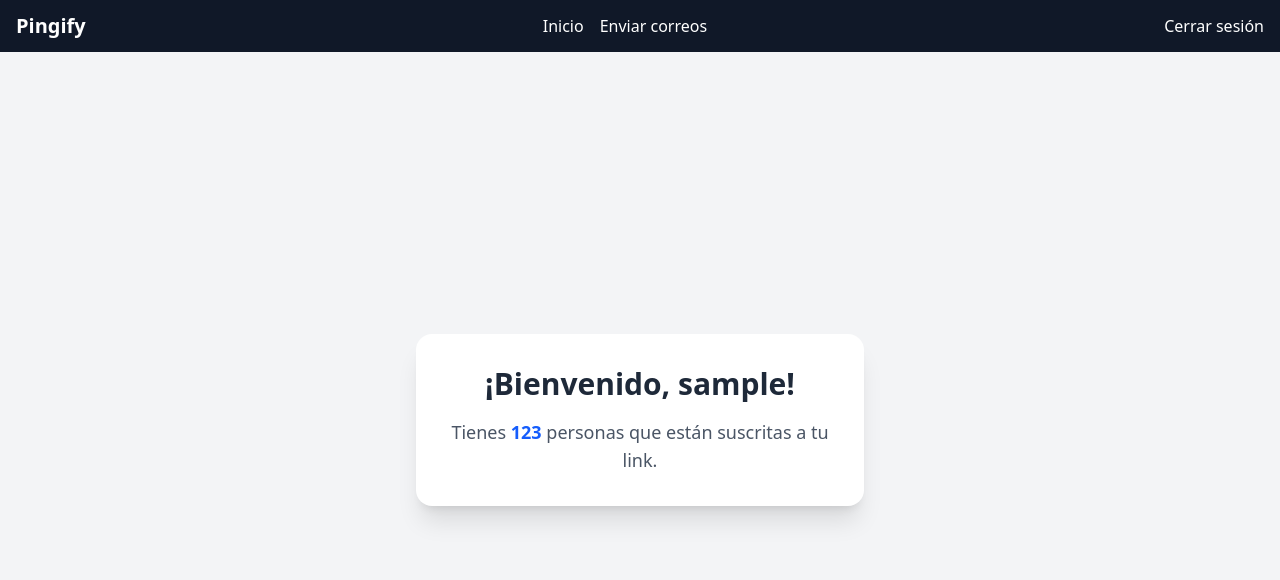
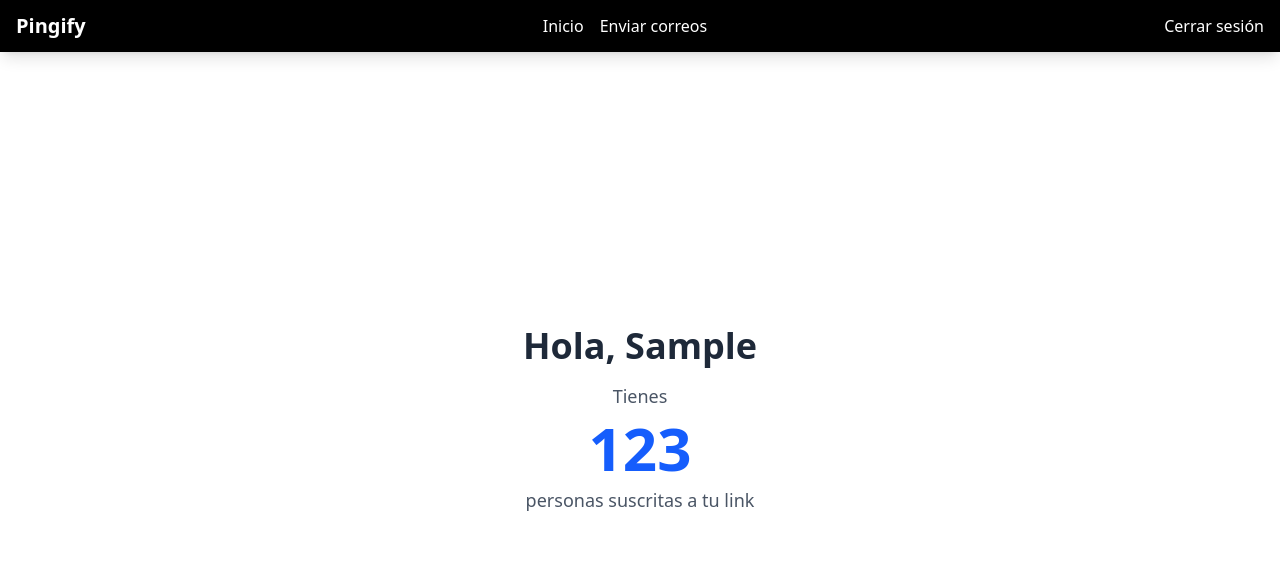
Before and after one commit to jaavispeed/Pingify, a React (Vite) app: page /home in a window 1280 px wide. Shown: the top 580 px of the page. Built offline with nearby package versions, Linux system fonts and the light colour scheme; sample sign-in values are in the browser's storage.

Commit message:
Design home and navbar

```diff
--- a/src/components/Home/Home.jsx
+++ b/src/components/Home/Home.jsx
@@ -4,17 +4,19 @@ import { AuthContext } from '../auth/context/AuthContext';
 const Home = () => {
   const { user } = useContext(AuthContext);
   const subscribers = 123; // Número de personas suscritas al link
+  const capitalize = (str) => str.charAt(0).toUpperCase() + str.slice(1);
+
 
   return (
-    <div className="h-[calc(100vh-64px)] flex items-center justify-center bg-gray-100 px-4">
-      <div className="bg-white shadow-xl rounded-2xl p-8 w-full max-w-md text-center">
-        <h1 className="text-3xl font-bold text-gray-800 mb-4">
-          ¡Bienvenido, {user.username}!
-        </h1>
-        <p className="text-gray-600 text-lg">
-          Tienes <span className="font-semibold text-blue-600">{subscribers}</span> personas que están suscritas a tu link.
-        </p>
+    <div className="h-[calc(100vh-64px)] flex flex-col items-center justify-center px-4 text-center">
+      <h1 className="text-4xl font-bold text-gray-800 mb-4">
+        Hola, {capitalize(user.username)}
+      </h1>
+      <p className="text-lg text-gray-600 mb-2">Tienes</p>
+      <div className="text-6xl font-extrabold text-blue-600 mb-2">
+        {subscribers}
       </div>
+      <p className="text-lg text-gray-600">personas suscritas a tu link</p>
     </div>
   );
 };
--- a/src/components/Navbar/Navbar.jsx
+++ b/src/components/Navbar/Navbar.jsx
@@ -16,8 +16,7 @@ export const Navbar = () => {
   }
 
   return (
-    <nav className="bg-gray-900 text-white px-4 py-3 flex flex-wrap items-center justify-between">
-
+    <nav className="bg-black shadow-lg text-white px-4 py-3 flex flex-wrap items-center justify-between">
       <Link
         className="text-xl font-semibold"
         to="/"
```
